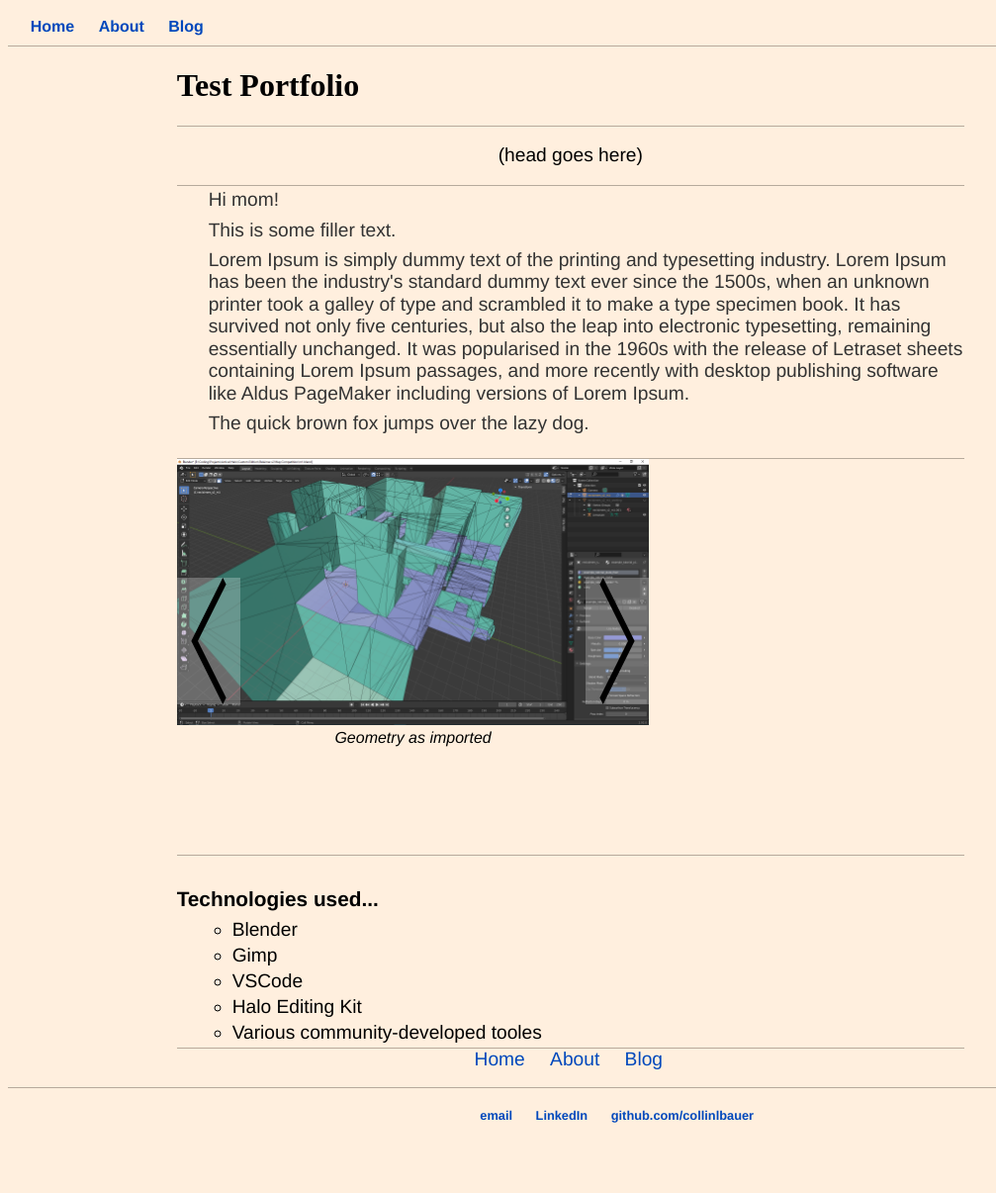
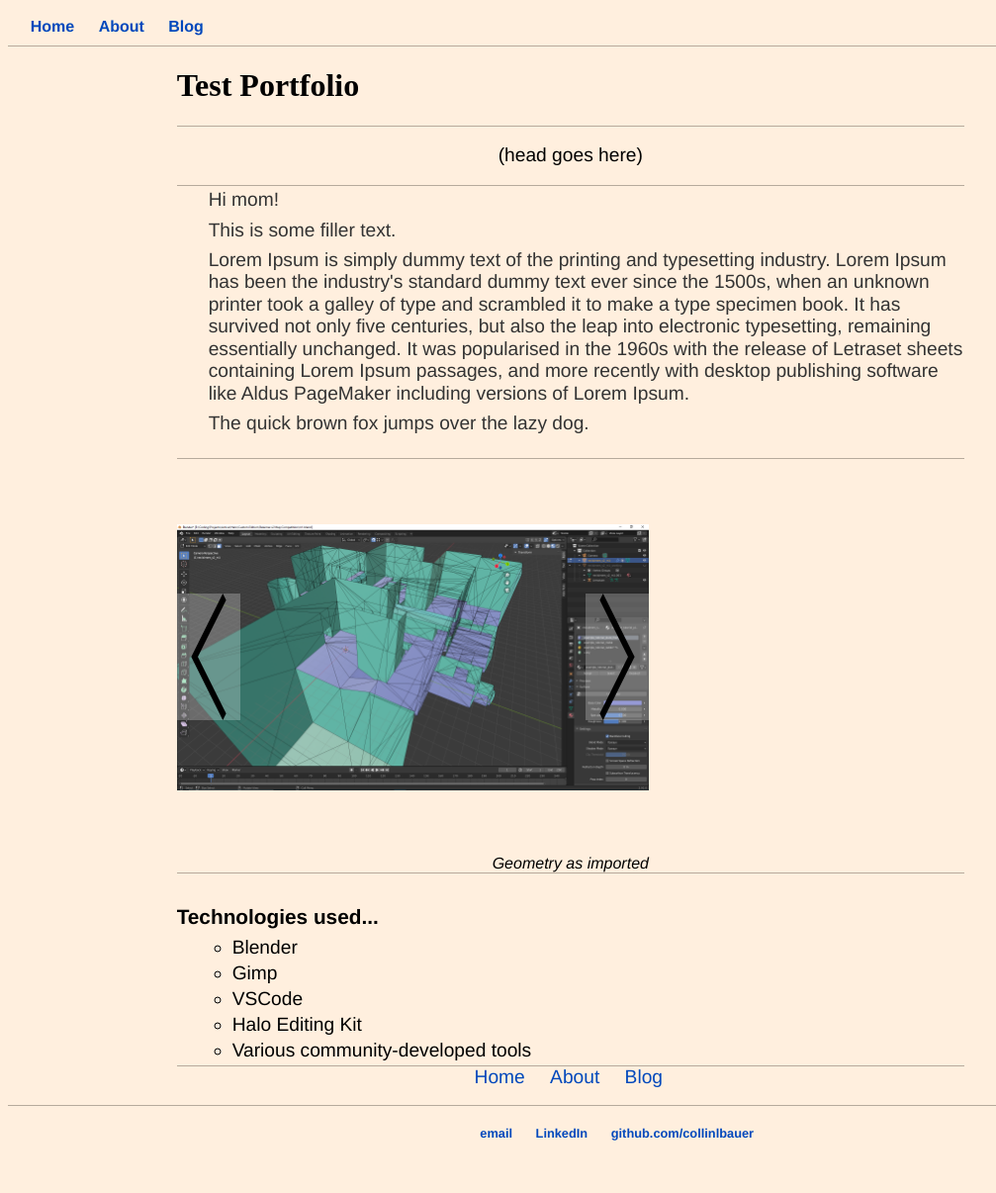
Before and after one commit to CollinLBauer/collinlbauer.github.io, a Jekyll site: the page built from test/index.html, in a window 1280 px wide. Shown: the whole page at 99% size, without its empty margins (0-1007 px from the left). Built offline with Jekyll 4.4.1, drawn with Linux system fonts in a browser that asks for light colours.

Commit message:
cleaner image layout

```diff
--- a/_layouts/portfolio_entry.html
+++ b/_layouts/portfolio_entry.html
@@ -31,10 +31,12 @@ layout: default
   </div>
 
   <div class="flex" id="pf_preview">
-    <div id="pf_images">
-      <img id="img_left" class="img_chevron" src="/images/icons/ch_left.png">
-      <img id="img_right" class="img_chevron" src="/images/icons/ch_right.png">
-      <img id="pf_image_display" src="">
+    <div>
+      <div id="pf_images">
+        <img id="img_left" class="img_chevron" src="/images/icons/ch_left.png">
+        <img id="img_right" class="img_chevron" src="/images/icons/ch_right.png">
+        <img id="pf_image_display" src="">
+      </div>
       <div id="img_desc"></div>
     </div>
 
--- a/css/portfolio.css
+++ b/css/portfolio.css
@@ -17,6 +17,9 @@
 #pf_images {
     min-height: 400px;
     width: 60%;
+    display: flex;
+    align-items: center;
+    justify-content: center;
     position: relative
 }
 
@@ -24,17 +27,16 @@
     position: absolute;
     z-index: 1;
     left: 0;
-    top: 30%
 }
 
 #img_right {
     position: absolute;
     z-index: 1;
     right: 0;
-    top: 30%
 }
 
 #pf_image_display {
+    height: fit-content;
     z-index: 0;
 }
 
--- a/test/index.html
+++ b/test/index.html
@@ -14,7 +14,7 @@ technologies:
   - Gimp
   - VSCode
   - Halo Editing Kit
-  - Various community-developed tooles
+  - Various community-developed tools
 ---
 
 
```
